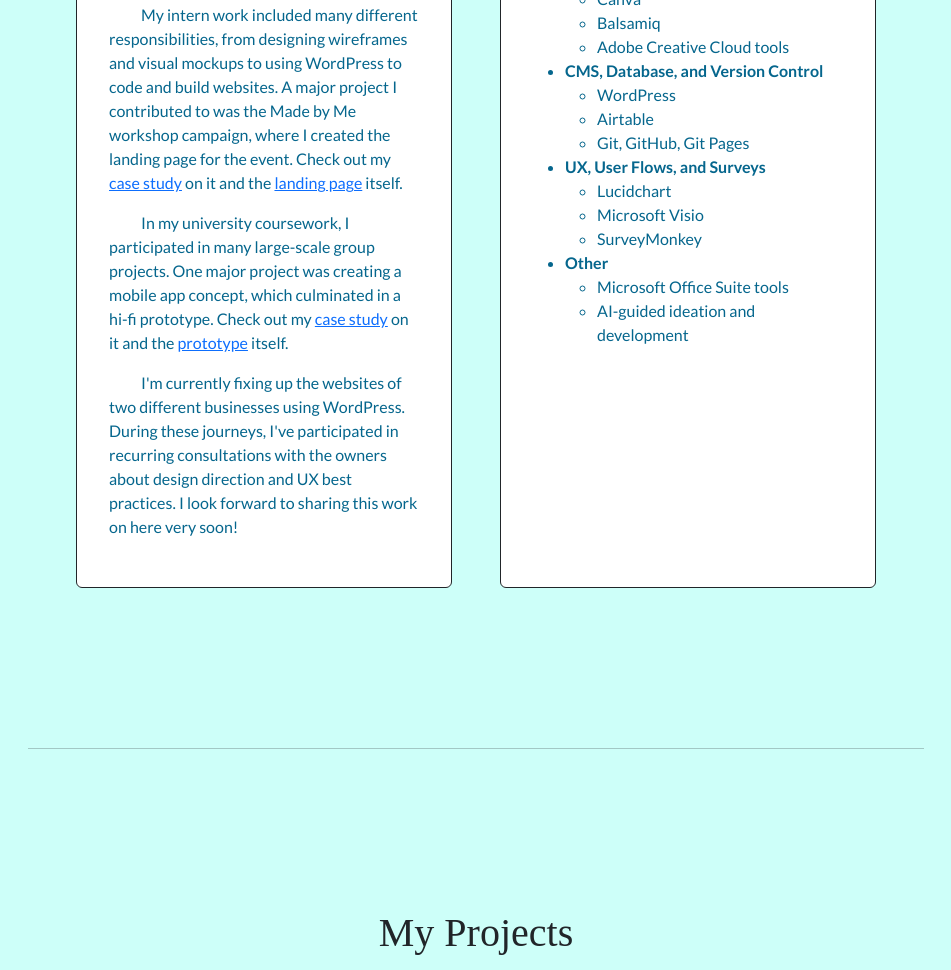
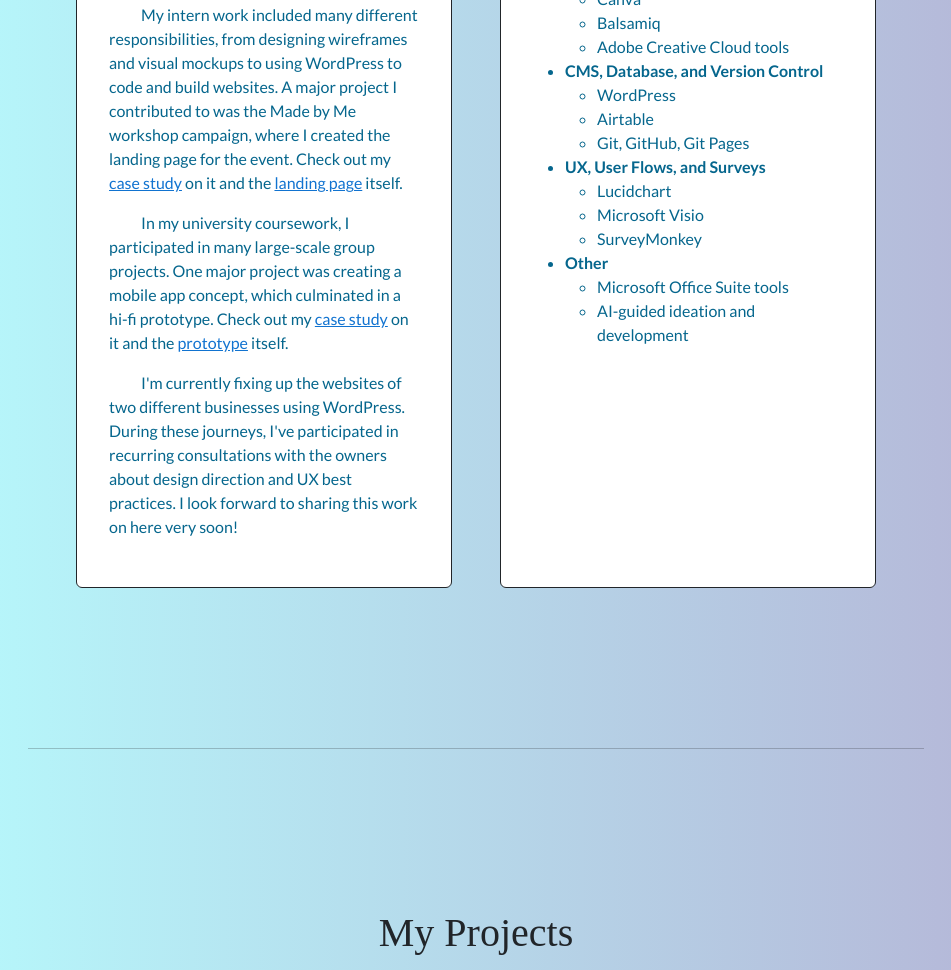
Before and after one commit to riley-brunn/my-portfolio, a website: page index.html in a window 1280 px wide. Shown: the part 1802-2772 px from the top of the page, without its empty margins (164-1115 px from the left). Drawn offline with nearby package versions, Linux system fonts and the light colour scheme; a web font is replaced by a local one.

Commit message:
pretty gradient backgrounds

```diff
--- a/css/custom-styles.css
+++ b/css/custom-styles.css
@@ -48,9 +48,14 @@
   }
 }
 
-body {
-  background-color: #cdfff9 !important;
+body{
+  /* background-color: #cdfff9 !important; */
+  background-image: linear-gradient(to right, #B6FFFF, #B5B0D4);
 }
+
+.modal-body, .modal-header, .modal-footer {
+  background-image: linear-gradient(to right, #C7FFDA, #E8E1EF);
+ }
 
 #hs {
   text-decoration: none;
@@ -83,7 +88,9 @@ h1 {
   font-size: 5rem;
 }
 
-
+.link-text {
+  color: #1173D0;
+}
 
 #greeting {
   font-size: 1.5rem;
--- a/index.html
+++ b/index.html
@@ -182,12 +182,12 @@
                       responsibilities, from designing wireframes and visual
                       mockups to using WordPress to code and build websites. A
                       major project I contributed to was the Made by Me workshop
-                      campaign, where I created the landing page for the event. Check out my <a href="cs_mbm-landing-pg.html">case study</a> on it and the <a href="https://wethinkintegrated.com/community/made-by-me/" target="_blank">landing page</a> itself.
+                      campaign, where I created the landing page for the event. Check out my <a class="link-text" href="cs_mbm-landing-pg.html">case study</a> on it and the <a class="link-text" href="https://wethinkintegrated.com/community/made-by-me/" target="_blank">landing page</a> itself.
                     </p>
                     <p class="blue text-start">
                       In my university coursework, I participated in many large-scale
                       group projects. One major project was
-                      creating a mobile app concept, which culminated in a hi-fi prototype. Check out my <a href="cs_rescue-trac.html">case study</a> on it and the <a href="https://www.figma.com/proto/aTtx5ExFyNMInMfKWe1Y35/Rescue-Trac-Hi-Fi-Prototype?node-id=1-384&starting-point-node-id=1%3A384&t=SUViRyJVFyRmAwmn-1" target="_blank">prototype</a> itself.
+                      creating a mobile app concept, which culminated in a hi-fi prototype. Check out my <a class="link-text" href="cs_rescue-trac.html">case study</a> on it and the <a class="link-text" href="https://www.figma.com/proto/aTtx5ExFyNMInMfKWe1Y35/Rescue-Trac-Hi-Fi-Prototype?node-id=1-384&starting-point-node-id=1%3A384&t=SUViRyJVFyRmAwmn-1" target="_blank">prototype</a> itself.
                     </p>
                     <p class="blue text-start">I'm currently fixing up the websites of two different businesses using WordPress. During these journeys, I've participated in recurring consultations with the owners about design direction and UX best practices. I look forward to sharing this work on here very soon!</p>
                   </div>
```
